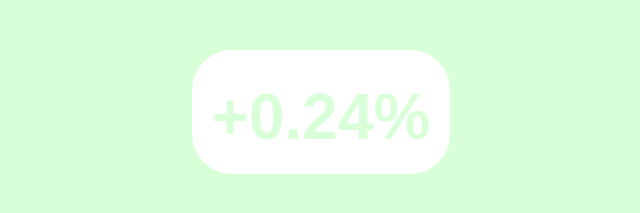
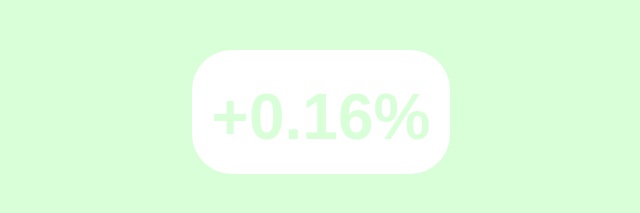
Before and after one commit to brycedorn/market-vibe, a plain HTML site: page index.html in a window 1280 px wide. Shown: the part 401-614 px from the top of the page, 319-959 px from the left. Drawn offline with Linux system fonts and the light colour scheme.

Commit message:
Deploying to gh-pages from  @ 807e35fddea063578d8a796880931a9249de61c7 🚀

```diff
--- a/index.html
+++ b/index.html
@@ -1 +1 @@
-<!DOCTYPE html><html><head><title>Market is 😐 today.</title><meta charset="utf-8"><link rel="preconnect" href="https://finnhub.io"></head><body style="margin:0"><div style="width:100%;height:100vh;display:flex;flex-direction:column;align-items:center;justify-content:center;background-color:rgba(0,255,0,.15);font-family:sans-serif"><h1 style="font-size:12em;cursor:default;margin:0">😐</h1><h2 style="border-radius:40px;background:#fff;cursor:default;padding:30px 20px 20px;color:rgba(0,255,0,.15);font-size:4em">+0.24%</h2></div> </body></html>
+<!DOCTYPE html><html><head><title>Market is 😐 today.</title><meta charset="utf-8"><link rel="preconnect" href="https://finnhub.io"></head><body style="margin:0"><div style="width:100%;height:100vh;display:flex;flex-direction:column;align-items:center;justify-content:center;background-color:rgba(0,255,0,.15);font-family:sans-serif"><h1 style="font-size:12em;cursor:default;margin:0">😐</h1><h2 style="border-radius:40px;background:#fff;cursor:default;padding:30px 20px 20px;color:rgba(0,255,0,.15);font-size:4em">+0.16%</h2></div> </body></html>
```
